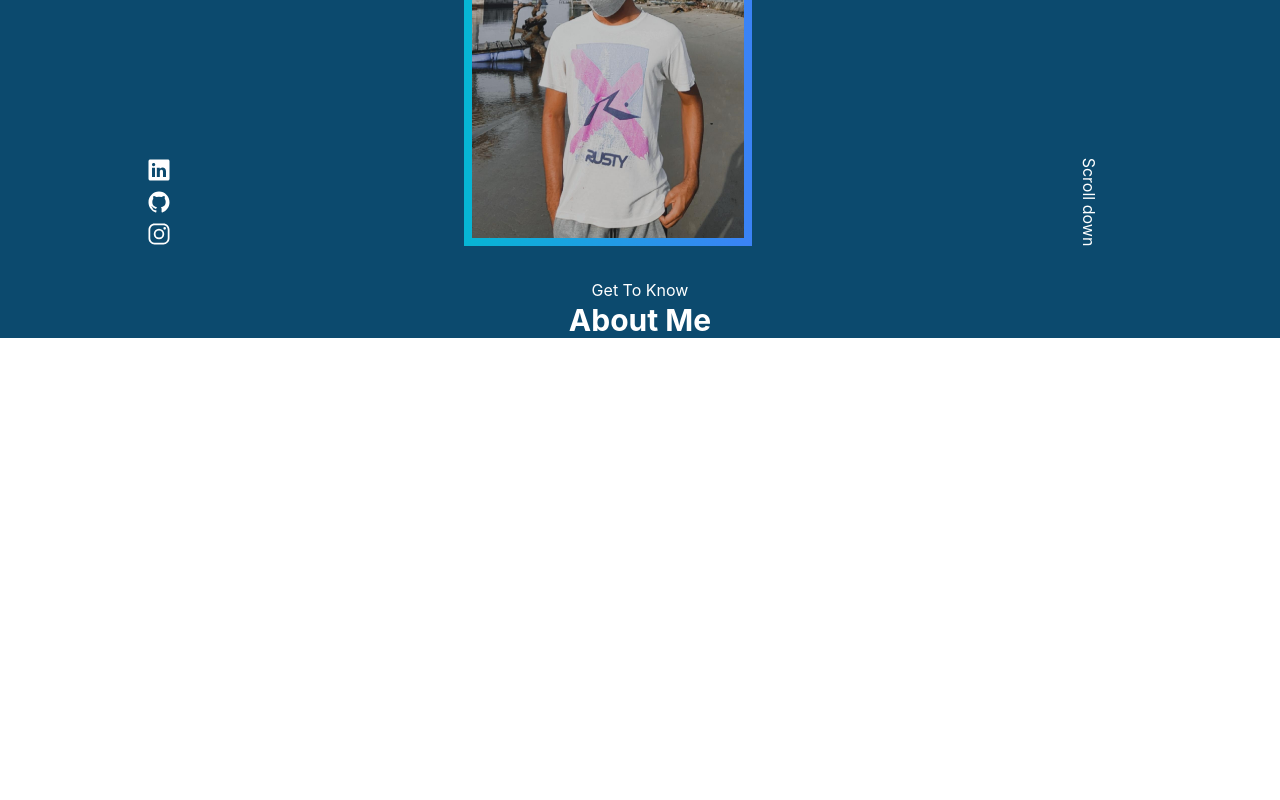
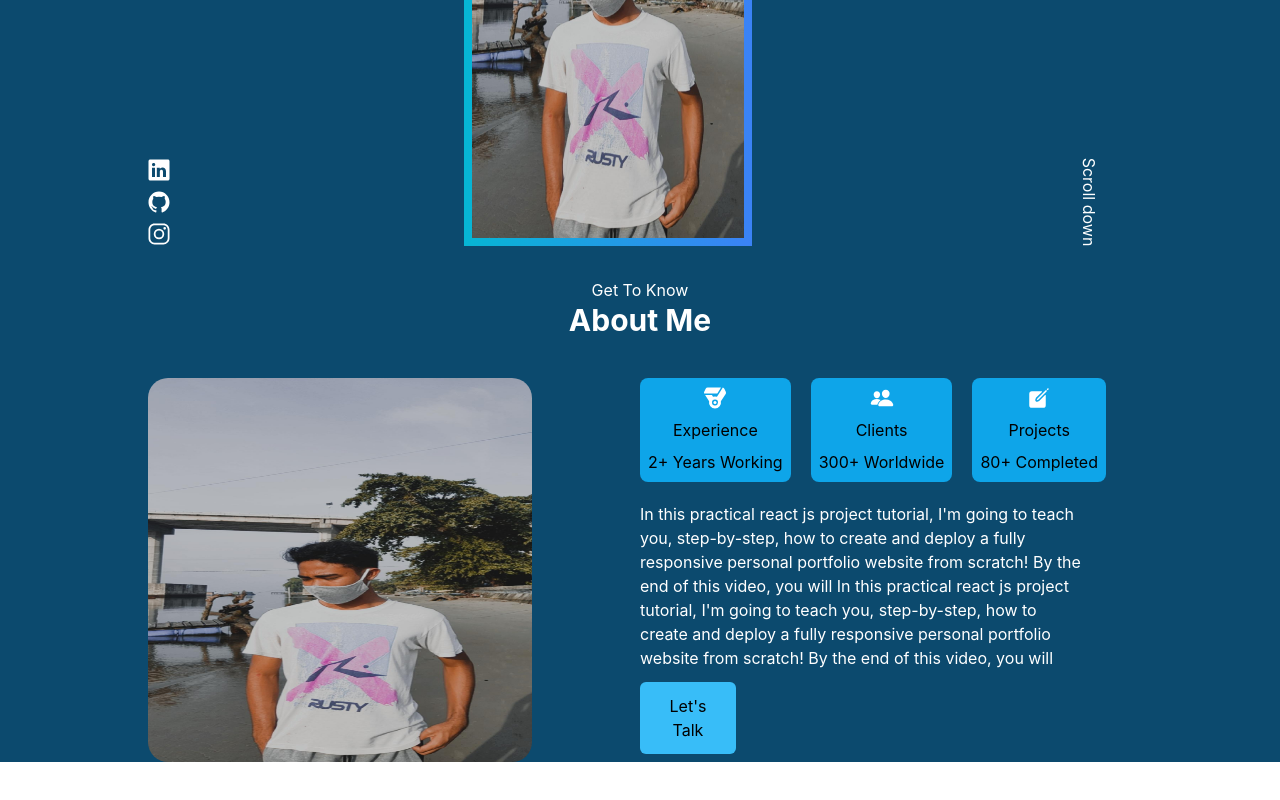
Before and after one commit to ibranurlette/portofolio-second-version, a React (Create React App) app: page / in a window 1280 px wide. Shown: the part 527-1327 px from the top of the page. Before the commit the page ends 865 px from the top, so only its background shows below. Built offline with nearby package versions, Linux system fonts and the light colour scheme.

Commit message:
second section: about me

```diff
--- a/src/App.css
+++ b/src/App.css
@@ -1,39 +1,3 @@
 .App {
   text-align: center;
 }
-
-.App-logo {
-  height: 40vmin;
-  pointer-events: none;
-}
-
-@media (prefers-reduced-motion: no-preference) {
-  .App-logo {
-    animation: App-logo-spin infinite 20s linear;
-  }
-}
-
-.App-header {
-  background-color: #282c34;
-  min-height: 100vh;
-  display: flex;
-  flex-direction: column;
-  align-items: center;
-  justify-content: center;
-  font-size: calc(10px + 2vmin);
-  color: white;
-}
-
-.App-link {
-  color: #61dafb;
-}
-
-@keyframes App-logo-spin {
-  from {
-    transform: rotate(0deg);
-  }
-
-  to {
-    transform: rotate(360deg);
-  }
-}
--- a/src/App.js
+++ b/src/App.js
@@ -4,6 +4,8 @@ import {
   IoLogoGithub,
   IoLogoInstagram,
   IoMedal,
+  IoPeople,
+  IoCreate,
 } from "react-icons/io5";
 
 function App() {
@@ -43,26 +45,53 @@ function App() {
       {/* second section */}
       <h1 className="text-white">Get To Know</h1>
       <h2 className="text-3xl font-bold text-white">About Me</h2>
-      {/* <div className="flex justify-evenly m-10">
+      <div className="m-10 grid grid-cols-2">
         <div>
           <img
             src={require("./assets/me.jpg")}
             alt="me"
-            className="w-96 h-96 rounded-[20px]"
+            className="w-96 h-96 rounded-[20px] mx-auto"
           />
         </div>
-        <div className="flex justify-around">
-          <div className="bg-sky-500 mr-2 p-2 h-28 rounded-lg">
-            <p>
-              <IoMedal className="text-white mx-auto" size="1.5em" />
-            </p>
-            <p className="mt-2 mb-2">Experience</p>
-            <p>2+ Years Working</p>
+        <div className="">
+          <div className="flex justify-start mb-5">
+            <div className="bg-sky-500 p-2 mr-5 rounded-lg">
+              <p>
+                <IoMedal className="text-white mx-auto" size="1.5em" />
+              </p>
+              <p className="mt-2 mb-2">Experience</p>
+              <p>2+ Years Working</p>
+            </div>
+            <div className="bg-sky-500 p-2 mr-5 rounded-lg">
+              <p>
+                <IoPeople className="text-white mx-auto" size="1.5em" />
+              </p>
+              <p className="mt-2 mb-2">Clients</p>
+              <p>300+ Worldwide</p>
+            </div>
+            <div className="bg-sky-500 p-2 rounded-lg">
+              <p>
+                <IoCreate className="text-white mx-auto" size="1.5em" />
+              </p>
+              <p className="mt-2 mb-2">Projects</p>
+              <p>80+ Completed</p>
+            </div>
           </div>
-          <div>Clients</div>
-          <div>Projects</div>
+          <p className="w-[28rem] text-start text-white mb-3">
+            In this practical react js project tutorial, I'm going to teach you,
+            step-by-step, how to create and deploy a fully responsive personal
+            portfolio website from scratch! By the end of this video, you will
+            In this practical react js project tutorial, I'm going to teach you,
+            step-by-step, how to create and deploy a fully responsive personal
+            portfolio website from scratch! By the end of this video, you will
+          </p>
+          <div className="w-[6rem]">
+            <button className="rounded-md bg-sky-400 content-start p-3">
+              Let's Talk
+            </button>
+          </div>
         </div>
-      </div> */}
+      </div>
     </div>
   );
 }
```
